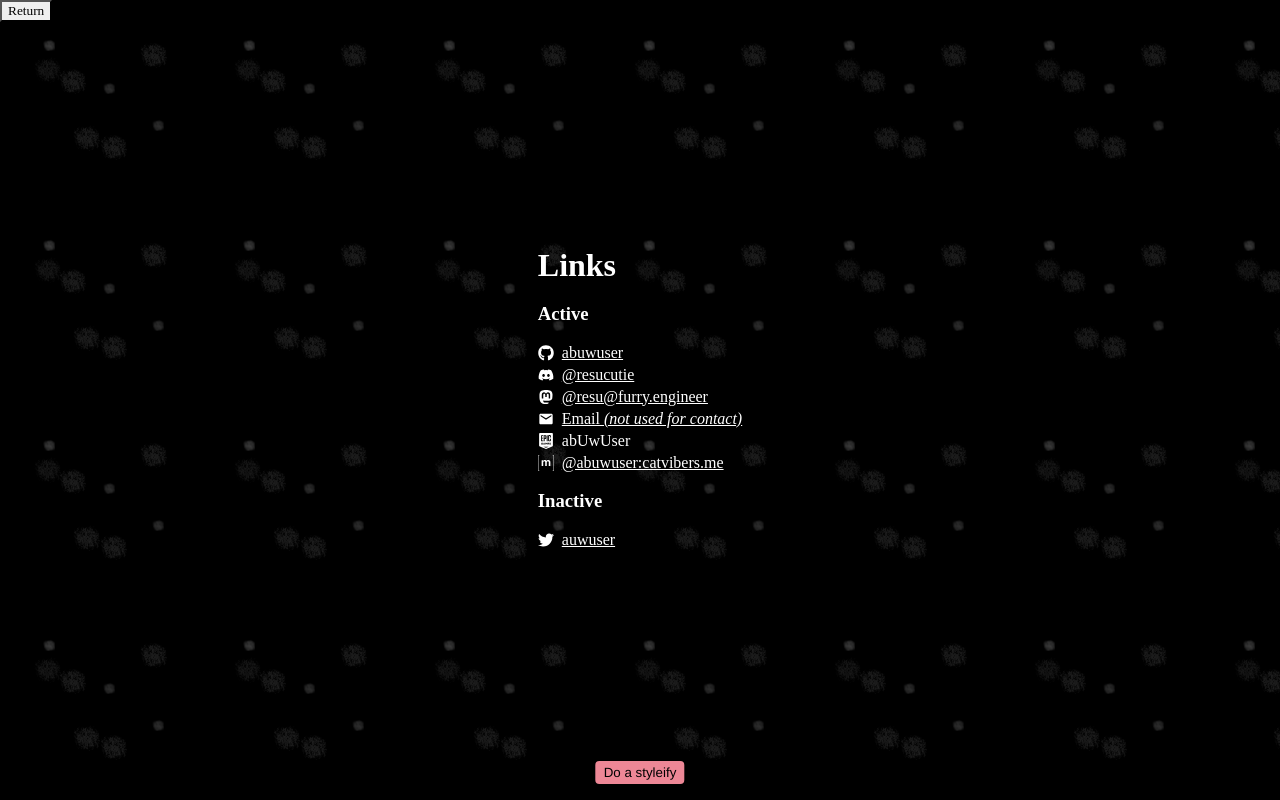
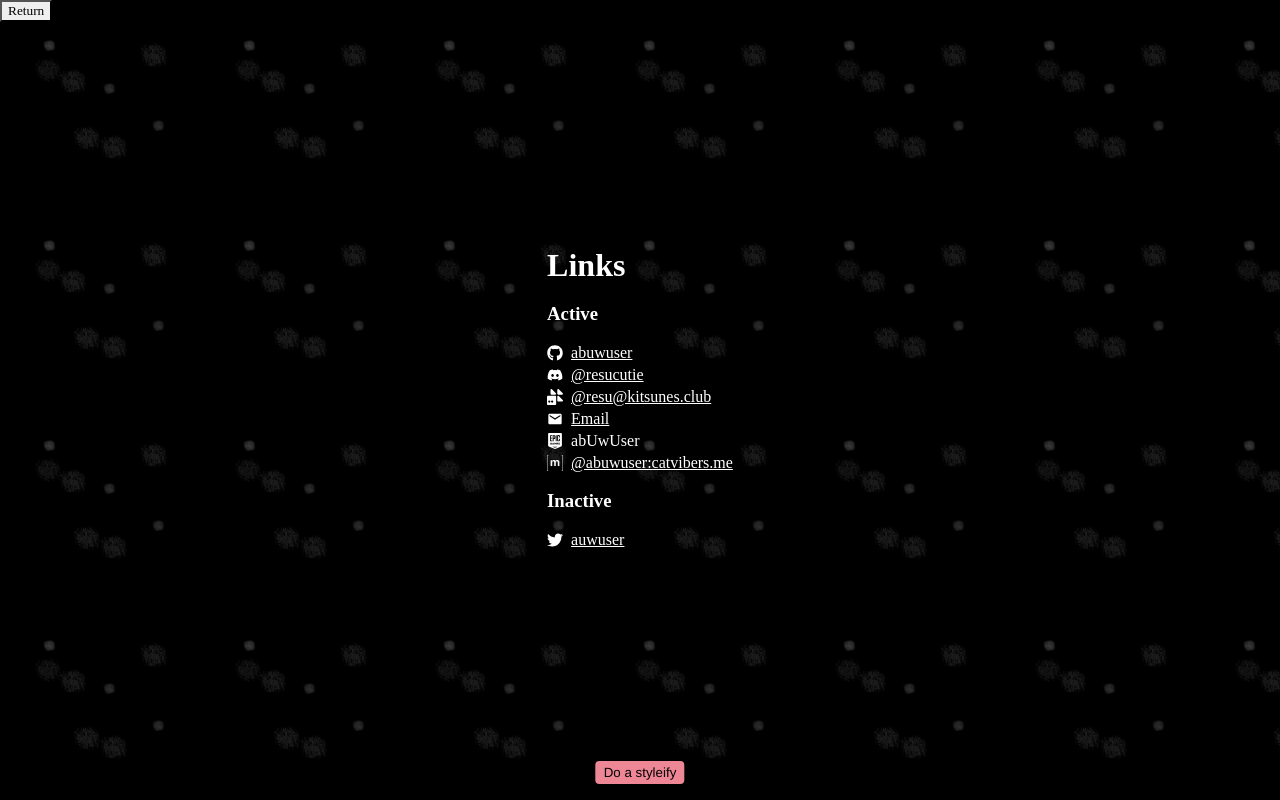
Before and after one commit to resucutie/website, a React (Vite) app: page /links in a window 1280 px wide. Built offline with nearby package versions, Linux system fonts and the light colour scheme.

Commit message:
change fedi acc

```diff
--- a/index.html
+++ b/index.html
@@ -6,7 +6,7 @@
         <title>Resu's website with wines</title>
     </head>
     <body>
-        <a rel="me" href="https://furry.engineer/@resu" style="display: none;">i cant just put in where it is redirecting because of react</a>
+        <a rel="me" href="https://kitsunes.club/@resu" style="display: none;">i cant just put in where it is redirecting because of react</a>
         <div id="root"></div>
         <script type="module" src="/src/main.tsx"></script>
     </body>
--- a/package.json
+++ b/package.json
@@ -13,7 +13,7 @@
     "express": "^4.18.2",
     "react": "^18.2.0",
     "react-dom": "^18.2.0",
-    "react-icons": "^4.10.1",
+    "react-icons": "^4.11.0",
     "react-router-dom": "^6.14.1",
     "reactjs-popup": "^2.0.5"
   },
--- a/src/pages/Links.tsx
+++ b/src/pages/Links.tsx
@@ -1,6 +1,6 @@
 import styles from "./Links.module.scss"
-import { FaGithub, FaDiscord, FaTwitter, FaMastodon } from "react-icons/fa"
-import { SiMatrix, SiEpicgames } from "react-icons/si"
+import { FaGithub, FaDiscord, FaTwitter } from "react-icons/fa"
+import { SiMatrix, SiEpicgames, SiFirefish } from "react-icons/si"
 import { MdEmail } from "react-icons/md"
 import React from "react"
 
@@ -11,8 +11,8 @@ export default () => {
             <h3>Active</h3>
             <LinkIcon icon={FaGithub} href="https://github.com/abUwUser">abuwuser</LinkIcon>
             <LinkIcon icon={FaDiscord} href="https://discord.com/users/264062457448759296">@resucutie</LinkIcon>
-            <LinkIcon icon={FaMastodon} href="https://furry.engineer/@resu">@resu@furry.engineer</LinkIcon>
-            <LinkIcon icon={MdEmail} href="mailto:resucutie@proton.me">Email <i>(not used for contact)</i></LinkIcon>
+            <LinkIcon icon={SiFirefish} href="https://furry.engineer/@resu">@resu@kitsunes.club</LinkIcon>
+            <LinkIcon icon={MdEmail} href="mailto:resucutie@proton.me">Email</LinkIcon>
             <LinkIcon icon={SiEpicgames}>abUwUser</LinkIcon>
             <LinkIcon icon={SiMatrix} href="https://matrix.to/#/@abuwuser:catvibers.me">@abuwuser:catvibers.me</LinkIcon>
 
```
Also changed, not shown: 1 other file (tests, documents, lock files or other folders).
